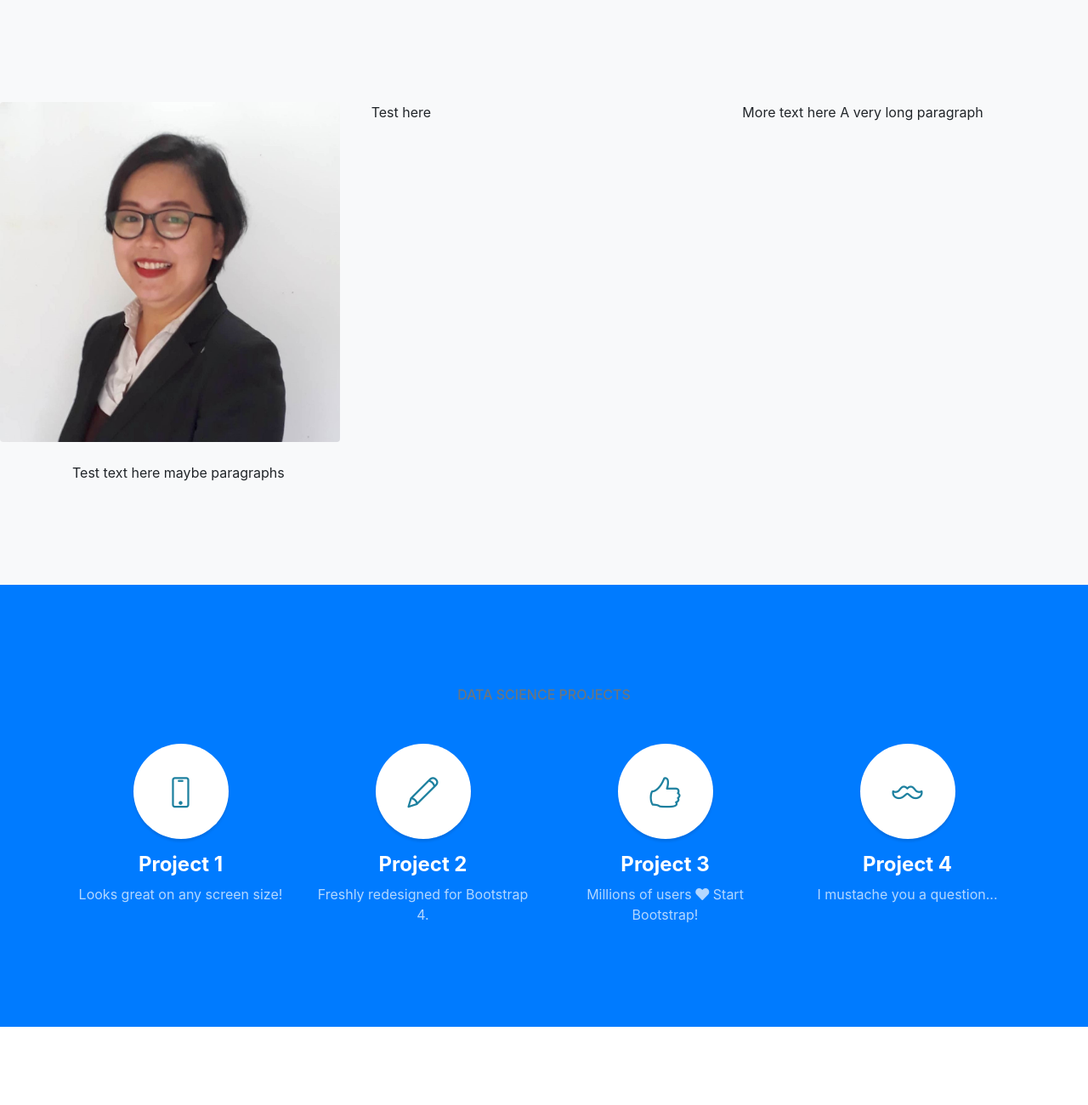
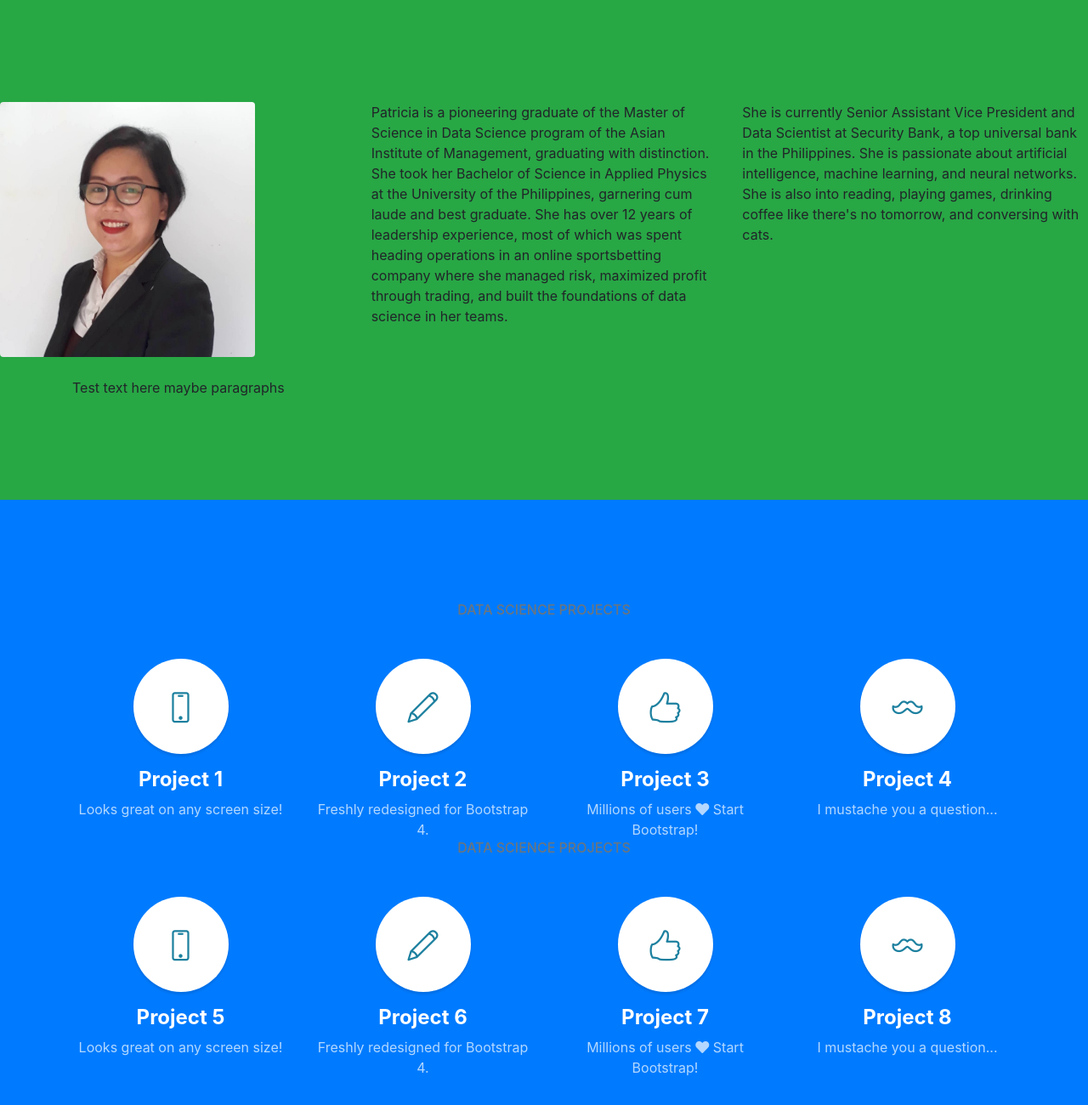
Before and after one commit to patriciamanasan/patmanasan.github.io, a website with bundled scripts: page index.html in a window 1280 px wide. Shown: the part 800-2100 px from the top of the page at 85% size. Built offline with nearby package versions, Linux system fonts and the light colour scheme.

Commit message:
Update some entries in index

```diff
--- a/index.html
+++ b/index.html
@@ -59,27 +59,38 @@
       <h3 class="mb-5">
         <em>Data Scientist | Leader | Speaker</em>
       </h3>
-    <a class="btn btn-primary btn-xl js-scroll-trigger" href="#about">Biography</a>
+
+	<div class="container">
+      <ul class="list-inline mb-5">
+        <li class="list-inline-item">
+          <a class="btn btn-primary btn-xl js-scroll-trigger" href="#about">Biography</a>
+        </li>
+		<li class="list-inline-item">
+          <a class="btn btn-primary btn-xl js-scroll-trigger" href="#services">Projects</a>
+        </li>
+        <li class="list-inline-item">
+          <a class="btn btn-primary btn-xl js-scroll-trigger" href="#portfolio">Speaking Engagements</a>
+        </li>
+      </ul>
+    </div>
     </div>
     <div class="overlay"></div>
   </header>
 
   <!-- About (Biography)-->
-  <section class="content-section bg-light" id="about">
+  <section class="content-section bg-success" id="about">
 	<div class="row">
 		<div class="col-sm">
 			<figure class="figure">
-				<img src="img/profile-photo.jpeg" class="figure-img img-fluid rounded" alt="..." width="400" height="400">
+				<img src="img/profile-photo.jpeg" class="figure-img img-fluid rounded" alt="..." width="300" height="300">
 				<!--<figcaption class="figure-caption">A caption for the above image.</figcaption>-->
 			</figure>
 		</div>
 		<div class="col-sm">
-		Test here
+		Patricia is a pioneering graduate of the Master of Science in Data Science program of the Asian Institute of Management, graduating with distinction. She took her Bachelor of Science in Applied Physics at the University of the Philippines, garnering cum laude and best graduate. She has over 12 years of leadership experience, most of which was spent heading operations in an online sportsbetting company where she managed risk, maximized profit through trading, and built the foundations of data science in her teams.
 		</div>
 		<div class="col-sm">
-			More text here
-
-			A very long paragraph
+		She is currently Senior Assistant Vice President and Data Scientist at Security Bank, a top universal bank in the Philippines. She is passionate about artificial intelligence, machine learning, and neural networks. She is also into reading, playing games, drinking coffee like there's no tomorrow, and conversing with cats.
 		</div>
 	</div>
 
@@ -143,6 +154,52 @@
           </span>
           <h4>
             <strong>Project 4</strong>
+          </h4>
+          <p class="text-faded mb-0">I mustache you a question...</p>
+        </div>
+      </div>
+    </div>
+	<div class="container">
+      <div class="content-section-heading">
+        <h3 class="text-secondary mb-0">Data Science Projects</h3>
+        <h2 class="mb-5"></h2>
+      </div>
+      <div class="row">
+        <div class="col-lg-3 col-md-6 mb-5 mb-lg-0">
+          <span class="service-icon rounded-circle mx-auto mb-3">
+            <i class="icon-screen-smartphone"></i>
+          </span>
+          <h4>
+            <strong>Project 5</strong>
+          </h4>
+          <p class="text-faded mb-0">Looks great on any screen size!</p>
+        </div>
+        <div class="col-lg-3 col-md-6 mb-5 mb-lg-0">
+          <span class="service-icon rounded-circle mx-auto mb-3">
+            <i class="icon-pencil"></i>
+          </span>
+          <h4>
+            <strong>Project 6</strong>
+          </h4>
+          <p class="text-faded mb-0">Freshly redesigned for Bootstrap 4.</p>
+        </div>
+        <div class="col-lg-3 col-md-6 mb-5 mb-md-0">
+          <span class="service-icon rounded-circle mx-auto mb-3">
+            <i class="icon-like"></i>
+          </span>
+          <h4>
+            <strong>Project 7</strong>
+          </h4>
+          <p class="text-faded mb-0">Millions of users
+            <i class="fas fa-heart"></i>
+            Start Bootstrap!</p>
+        </div>
+        <div class="col-lg-3 col-md-6">
+          <span class="service-icon rounded-circle mx-auto mb-3">
+            <i class="icon-mustache"></i>
+          </span>
+          <h4>
+            <strong>Project 8</strong>
           </h4>
           <p class="text-faded mb-0">I mustache you a question...</p>
         </div>
```
